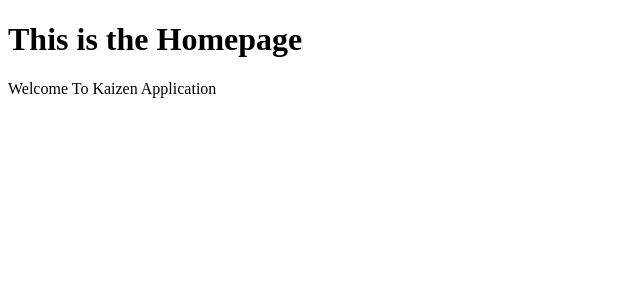
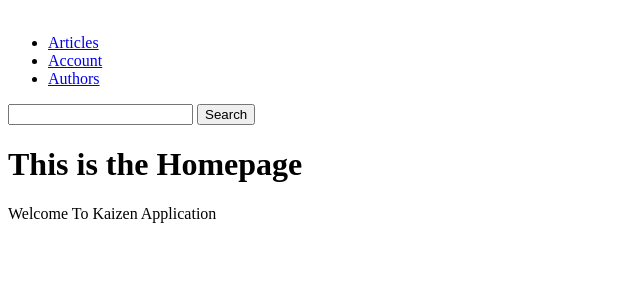
Before and after one commit to Vince-8395/Kaizen-Website, a Django app: page / in a window 1280 px wide. Shown: the top 300 px of the page, without its empty margins (0-640 px from the left). Run offline with Django 4.2, Linux system fonts and the light colour scheme.

Commit message:
third commit

```diff
--- a/Kaizen/Kaizen/Kaizen/urls.py
+++ b/Kaizen/Kaizen/Kaizen/urls.py
@@ -5,6 +5,7 @@ from .import views
 urlpatterns = [
     path(r'admin/', admin.site.urls),
     path(r'Kaizen_Project/', include('Kaizen_Project.urls')),
+    path(r'registration/', views.registration),
     path(r'about/', views.about),
     path(r'', views.homepage)
 ]
--- a/Kaizen/Kaizen/Kaizen/views.py
+++ b/Kaizen/Kaizen/Kaizen/views.py
@@ -8,3 +8,7 @@ def homepage(request):
 def about(request):
     # return HttpResponse('About Us')
     return render(request, 'About.html')
+
+def registration(request):
+    # return HttpResponse('Register')
+    return render(request, 'Registration.html')
--- a/Kaizen/Kaizen/Templates/Homepage.html
+++ b/Kaizen/Kaizen/Templates/Homepage.html
@@ -5,6 +5,21 @@
         <title>Homepage</title>
     </head>
     <body>
+        <nav class="">
+            <ul class="">
+                <div class="">
+                    <img src="">
+                </div>
+                <li><a href="#Articles">Articles</a></li>
+                <li><a href="#Your Account">Account</a></li>
+                <li><a href="#Authors">Authors</a></li>
+            </ul>
+
+            <div class="">
+                <input type="text" author="search" id="search">
+                <button class="btn btn-sm">Search</button>
+            </div>
+        </nav>
         <h1>This is the Homepage</h1>
         <p>Welcome To Kaizen Application</p>
     </body>
```
Also changed, not shown: Kaizen/Kaizen/Templates/About.html (+13 -0 lines).
